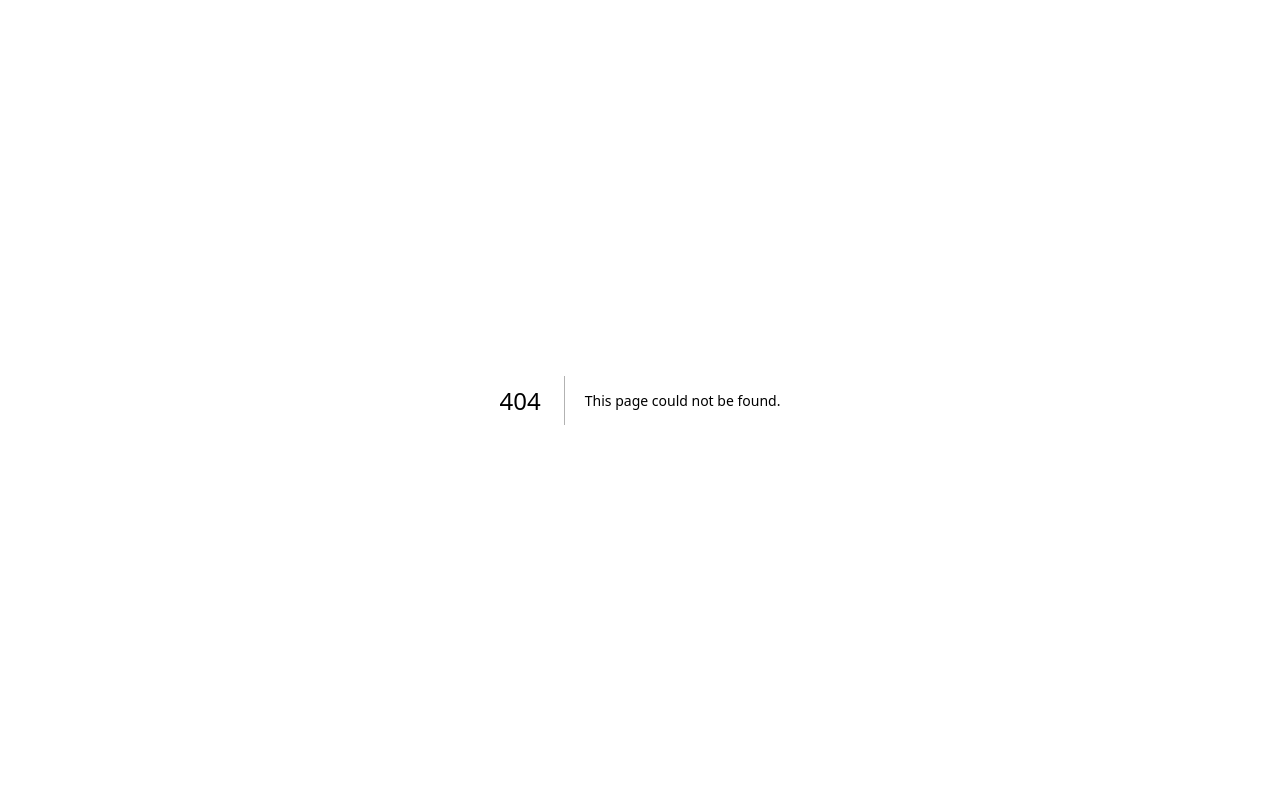
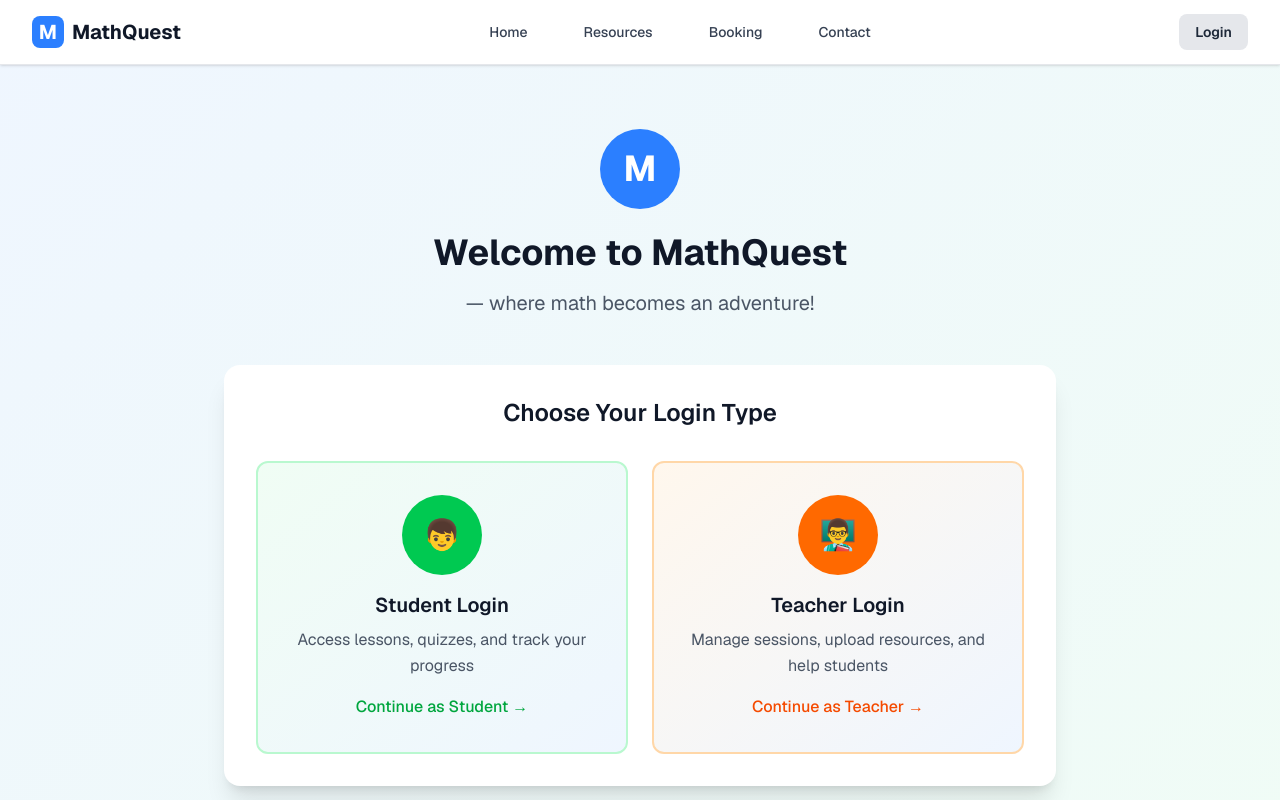
Before and after one commit to Akhil-Atyam/FBLA-Website-design, a Next.js app: page /login in a window 1280 px wide. Before the commit this address had no page. Shown: the top 800 px of the page. Built offline with nearby package versions, Linux system fonts and the light colour scheme.

Commit message:
Auto-commit: Agent tool execution

```diff
--- /dev/null
+++ b/src/app/(auth)/login/page.tsx
@@ -0,0 +1,81 @@
+import Header from '@/components/common/Header';
+import Footer from '@/components/common/Footer';
+import Button from '@/components/ui/Button';
+import Link from 'next/link';
+
+export default function LoginRoleSelection() {
+  return (
+    <div className="min-h-screen bg-gradient-to-br from-blue-50 to-green-50">
+      <Header />
+
+      <main className="max-w-4xl mx-auto px-4 sm:px-6 lg:px-8 py-16">
+        <div className="text-center mb-12">
+          <div className="inline-flex items-center justify-center w-20 h-20 bg-blue-500 rounded-full mb-6">
+            <span className="text-white text-4xl font-bold">M</span>
+          </div>
+          <h1 className="text-4xl font-bold text-gray-900 mb-4">
+            Welcome to MathQuest
+          </h1>
+          <p className="text-xl text-gray-600">
+            — where math becomes an adventure!
+          </p>
+        </div>
+
+        <div className="bg-white rounded-2xl shadow-xl p-8 mb-8">
+          <h2 className="text-2xl font-semibold text-center text-gray-900 mb-8">
+            Choose Your Login Type
+          </h2>
+
+          <div className="grid grid-cols-1 md:grid-cols-2 gap-6">
+            {/* Student Login */}
+            <Link href="/login/student">
+              <div className="bg-gradient-to-br from-green-50 to-blue-50 border-2 border-green-200 rounded-xl p-8 hover:shadow-lg transition-all duration-200 cursor-pointer group">
+                <div className="text-center">
+                  <div className="w-20 h-20 mx-auto bg-green-500 rounded-full flex items-center justify-center mb-4 group-hover:scale-110 transition-transform">
+                    <span className="text-white text-3xl">👦</span>
+                  </div>
+                  <h3 className="text-xl font-semibold text-gray-900 mb-2">Student Login</h3>
+                  <p className="text-gray-600 mb-4">
+                    Access lessons, quizzes, and track your progress
+                  </p>
+                  <div className="text-green-600 font-medium group-hover:text-green-700">
+                    Continue as Student →
+                  </div>
+                </div>
+              </div>
+            </Link>
+
+            {/* Teacher Login */}
+            <Link href="/login/teacher">
+              <div className="bg-gradient-to-br from-orange-50 to-blue-50 border-2 border-orange-200 rounded-xl p-8 hover:shadow-lg transition-all duration-200 cursor-pointer group">
+                <div className="text-center">
+                  <div className="w-20 h-20 mx-auto bg-orange-500 rounded-full flex items-center justify-center mb-4 group-hover:scale-110 transition-transform">
+                    <span className="text-white text-3xl">👨‍🏫</span>
+                  </div>
+                  <h3 className="text-xl font-semibold text-gray-900 mb-2">Teacher Login</h3>
+                  <p className="text-gray-600 mb-4">
+                    Manage sessions, upload resources, and help students
+                  </p>
+                  <div className="text-orange-600 font-medium group-hover:text-orange-700">
+                    Continue as Teacher →
+                  </div>
+                </div>
+              </div>
+            </Link>
+          </div>
+        </div>
+
+        {/* Back to Home */}
+        <div className="text-center">
+          <Link href="/">
+            <Button variant="secondary" size="md">
+              ← Back to Home
+            </Button>
+          </Link>
+        </div>
+      </main>
+
+      <Footer />
+    </div>
+  );
+}
```
